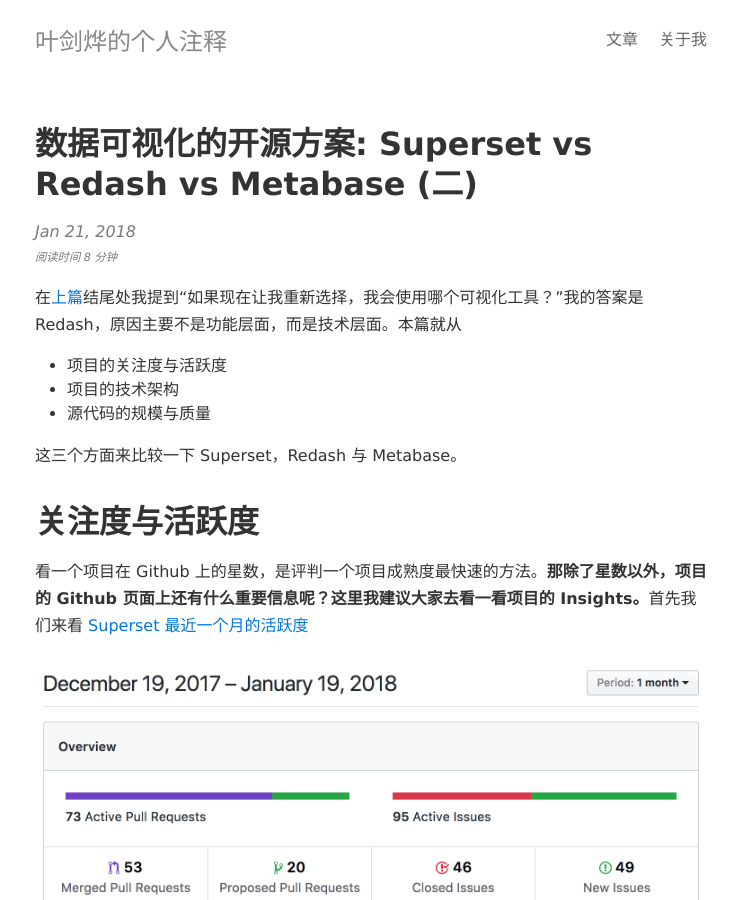
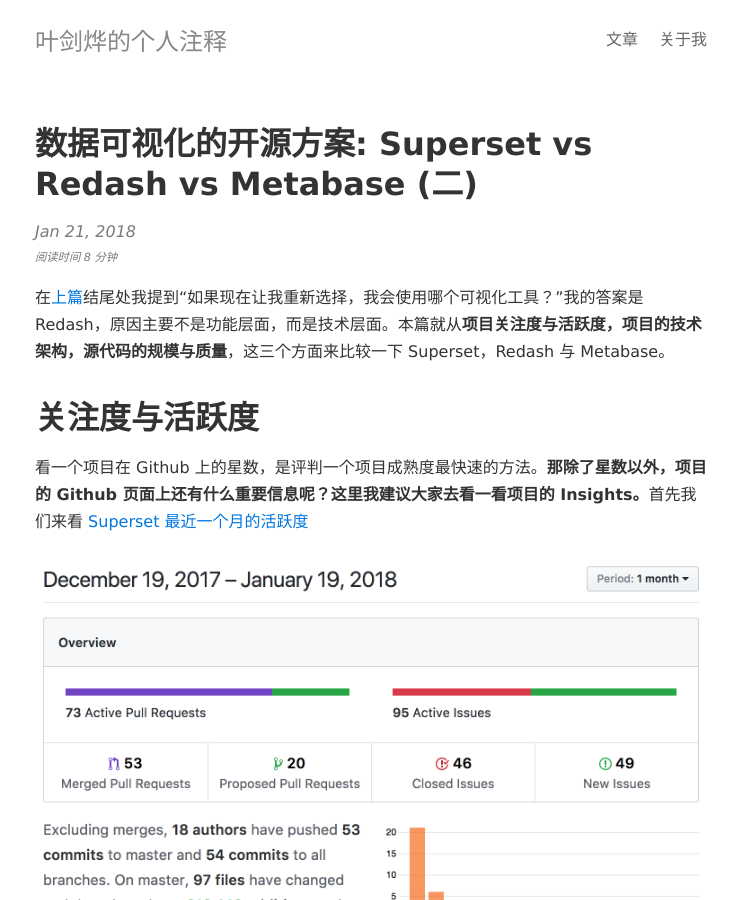
Before and after one commit to yejianye/yejianye.github.io, a Jekyll site: the page built from _posts/2018-01-21-superset-redash-metabase2.md, in a window 1280 px wide and 900 px high. Shown: the whole window, without its empty margins (269-1007 px from the left). Built offline with Jekyll 4.4.1, drawn with Linux system fonts in a browser that asks for light colours; nearby versions of some CDN libraries; comment, search, counter and statistics services are not loaded.

Commit message:
Consolidate first paragraph

```diff
--- a/_posts/2018-01-21-superset-redash-metabase2.md
+++ b/_posts/2018-01-21-superset-redash-metabase2.md
@@ -3,13 +3,7 @@
 title:  "数据可视化的开源方案: Superset vs Redash vs Metabase (二)"
 ---
 
-在[上篇](/2017/12/31/superset-redash-metabase1/)结尾处我提到“如果现在让我重新选择，我会使用哪个可视化工具？”我的答案是 Redash，原因主要不是功能层面，而是技术层面。本篇就从
-
-- 项目的关注度与活跃度
-- 项目的技术架构
-- 源代码的规模与质量
-
-这三个方面来比较一下 Superset，Redash 与 Metabase。
+在[上篇](/2017/12/31/superset-redash-metabase1/)结尾处我提到“如果现在让我重新选择，我会使用哪个可视化工具？”我的答案是 Redash，原因主要不是功能层面，而是技术层面。本篇就从**项目关注度与活跃度，项目的技术架构，源代码的规模与质量**，这三个方面来比较一下 Superset，Redash 与 Metabase。
 
 关注度与活跃度
 ============
```
